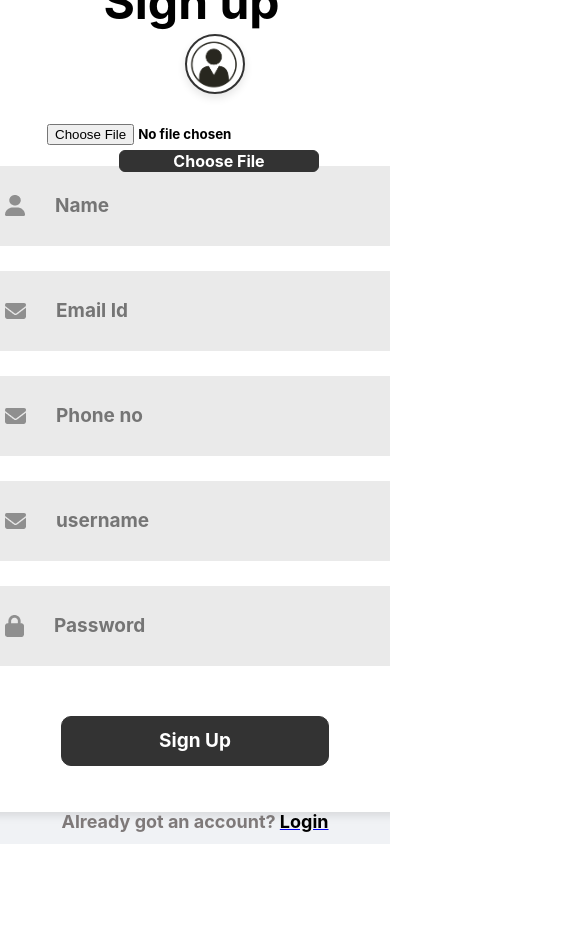
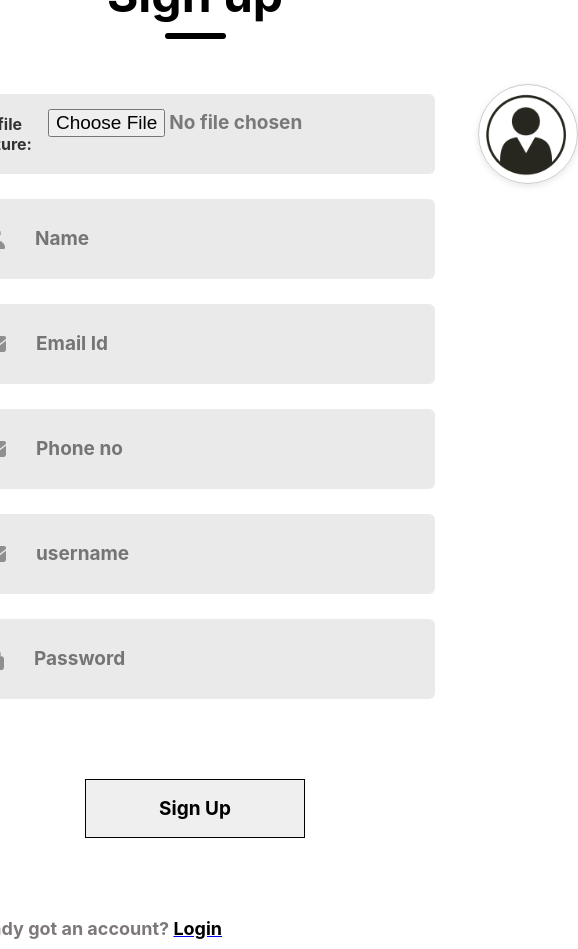
Before and after one commit to BCA-Major-Project/PMS-Frontend, a React (Vite) app: page /signup in a window 390 px wide. Shown: the whole page, 578 px wide, since content can reach past the window. Before the commit the page ends 844 px from the top, so only its background shows below. Built offline with nearby package versions, Linux system fonts and the light colour scheme.

Commit message:
Revert "fixed signup page"
This reverts commit 937bd2dd61c3316c5a1ca3ee99dc011ed095ff74.

```diff
--- a/src/pages/LoginSignup/Signup.css
+++ b/src/pages/LoginSignup/Signup.css
@@ -6,187 +6,129 @@
 }
 .link{
     margin: 5px;
+    /* position: absolute; */
 }
 
 .signup{
-    height: 100vh;
+    height: 100%;
     display: flex;
     align-items: center;
     justify-content: center;
-    background-color: #f0f2f5; /* Light background color */
-    overflow: hidden;
 }
 .container{
-    position: relative;
-    bottom: 80px;
-    /* display: flex; */
+    /* position: absolute; */
+    display: flex;
     flex-direction: column;
-    /* margin-top: 10%; */
+    margin-top: 10%;
+    /* left: 50%;
+    top:50%;
+    right: 50%; */
+    /* margin: auto;
+
+    margin-bottom: 50px; */
     background: #fff;
+    /* padding-bottom: 30px; */
     width: 600px;
-    height: 900px;
+    /* height: 700px; */
     border-radius: 10px;
-    box-shadow: 0 4px 8px rgba(0, 0, 0, 0.1); /* Soft shadow for the container */
-    padding: 30px; /* Added padding for better spacing inside the container */
+    /* align-items:center; */
 }
+
 .header{
     display: flex;
     flex-direction: column;
     align-items: center;
     gap: 9px;
     width: 100%;
-    margin-bottom: 20px; /* Moved spacing to the bottom for better layout */
+    margin-top: 30px;
 }
 .text{
-    margin-right: 7px;
-    color: #333; /* Darker shade for better readability */
+    color: black;
     font-size: 48px;
     font-weight: 700;
-    margin-bottom: 5px;
 }
+
 .underline{
     width: 61px;
     height: 6px;
-    background: #333; /* Match underline color with text */
+    background: black;
     border-radius: 9px;
 }
+
 .inputs{
+    margin-top: 55px;
     display: flex;
     flex-direction: column;
     gap: 25px;
+    /* space-between:  */
 }
+
 .input{
     display: flex;
     align-items: center;
-    width: 100%;
-    height: 60px; /* Reduced height for a sleeker look */
+    margin: auto;
+    width: 480px;
+    height: 80px;
     background: #eaeaea;
     border-radius: 6px;
-    padding: 0 20px; /* Added padding inside the input container */
 }
+
 .input img{
-    margin-right: 20px; /* Adjusted margin for better spacing */
+    margin: 0px 30px;
 }
+
 .input input{
-    flex: 1; /* Use flex to fill the remaining space */
-    height: 100%;
+    height: 50px;
+    width: 400px;
     background: transparent;
-    border: none;
+    border:none;
     outline: none;
-    color: #333; /* Darker text color */
-    font-size: 18px; /* Slightly smaller font size */
+    color: #797979;
+    font-size: 19px;
 }
+
+.forgot-password{
+    /* margin-top: 15px; */
+    margin-bottom: 10px;
+    color: #7e7979;
+    font-size: 18px;
+    width: fit-content;
+}
+
+.forgot-password span{
+    color: black;
+    cursor: pointer;
+}
+
 .submit-container{
     display: flex;
-    flex-direction: column; /* Stack the submit button and forgot-password text vertically */
-    align-items: center; /* Center align the elements */
-    margin: 20px auto;
-    position: relative;
-    bottom: 30px;
+    gap:30px;
+    margin:60px auto;
 }
-button.submit{
+
+button .submit{
     display: flex;
     justify-content: center;
     align-items: center;
+}
+
+.submit{
     width: 220px;
-    height: 50px; /* Reduced height for a sleeker look */
-    color: #fff; /* White text color */
-    background: #333; /* Dark background color */
-    border: 1px solid #333; /* Border matching the background */
+    height: 59px;
+    color: black;
+    margin:20px;
+    /* background: #c0c0c0; */
+    border: 1px solid black;
     font-size: 19px;
     font-weight: 700;
     cursor: pointer;
-    border-radius: 10px; /* Slightly rounded corners */
-    transition: background-color 0.3s; /* Smooth transition for background color */
-    margin-bottom: 15px; /* Add space between the button and forgot-password text */
-}
-button.submit:hover{
-    background: #555; /* Darker shade on hover */
-}
-.gray{
-    background: #eaeaea;
-    color: #676767;
+    /* border-radius: 15px; */
 }
 
 
-/* Profile picture styling */
-.image {
-    display: flex;
-    flex-direction: column;
-    align-items: center; /* Center align the image and file input */
-    justify-content: center;
-    gap: 10px; /* Space between the image and file input */
-    position: relative;
-    left: 230px;
-    bottom: 30px;
-}
-.image .profile_preview{
-    height: 200%;
-    width: 200%;
-    border-radius: 50%; /* Rounded image */
-    object-fit: cover; /* Ensure image covers the space without distortion */
-    border: 2px solid #333; /* Darker border for better visibility */
-    box-shadow: 0 4px 8px rgba(0, 0, 0, 0.1); /* Subtle shadow for depth */
-    margin: 20px auto; /* Center align the image with margin */
-}
-.profile {
-    display: flex;
-    justify-content: center;
-    align-items: center;
-    width: 200px;
-    height: 40px;
-    position: relative;
-    left: 19px;
-    bottom: 5px;
-    color: #fff;
-    background: #333;
-    border: 1px solid #333;
-    font-size: 16px;
-    font-weight: 700;
-    cursor: pointer;
-    border-radius: 6px; /* Slightly rounded corners */
-    transition: background-color 0.3s; /* Smooth transition for background color */
-}
-
-.profile:hover {
-    background: #555; /* Darker shade on hover */
-}
-.profile input[type="file"] {
-    display: none; /* Hide the default file input */
-}
-
-/* Error message styling */
-.error{
-    color: #d9534f; /* Bootstrap red color for error */
-    font-size: 14px; /* Smaller font size for error message */
-    /* margin-top: 5px;  */
-}
-
-/* Adjustments for mobile view */
-@media (max-width: 600px){
-    .container{
-        width: 90%; /* Adjust width for smaller screens */
-        margin-top: 20%; /* Adjust top margin for better positioning */
-    }
-    .input{
-        width: 100%; /* Full width inputs */
-        height: 50px; /* Adjusted height for smaller screens */
-    }
-    button.submit{
-        width: 100%; /* Full width button */
-    }
-}
-.forgot-password{
-    color: #000000;
-    font-size: 15px;
-    /* width: fit-content; */
-    /* Center align the forgot password text */
-    position: relative;
-}
-.forgot-password span{
-    color: #333;
-    cursor: pointer;
-    font-weight: bold; /* Make the link text bold */
+.gray{
+    background: #EAEAEA;
+    color: #676767;
 }
 
 .profile-preview {
--- a/src/pages/LoginSignup/Signup.jsx
+++ b/src/pages/LoginSignup/Signup.jsx
@@ -1,6 +1,8 @@
 import React, { useState } from 'react';
 import { addUser } from "../../service/api";
+import { useNavigate } from 'react-router-dom';
 import './Signup.css';
+import Modal from "../../components/Modal/Modal";
 
 import user_icon from '../assets/person.png';
 import email_icon from '../assets/email.png';
@@ -18,6 +20,7 @@ const initialValues = {
 };
 
 const Signup = () => {
+  const navigate = useNavigate();
   const [user, setUser] = useState(initialValues);
   const [errors, setErrors] = useState({});
   const [signupSuccess, setSignupSuccess] = useState(false);
@@ -55,15 +58,16 @@ const Signup = () => {
       }
     }
   };
-
   const addUserDetails = async () => {
     if (validateForm()) {
       try {
         const response = await addUser(user);
         console.log('Response:', response);
-        alert('Signup successful');
+        setSignupSuccess(true);
         setUser(initialValues);
-        setImagePreviewUrl(defaultAvatar); // Reset to default image after signup
+        setImagePreviewUrl(defaultAvatar);
+
+
       } catch (error) {
         console.error('Error during signup:', error);
       }
@@ -95,20 +99,14 @@ const Signup = () => {
       <div className='container'>
         <div className="header">
           <div className="text">Sign up</div>
-          {/* <div className="underline"></div> */}
+          <div className="underline"></div>
         </div>
         <div className="inputs">
-
-          <formcontrol className="image">
-            <img src={imagePreviewUrl} alt="Profile Preview" className="profile_preview"/>
-
+        <formcontrol className="input">
+            <label htmlFor="avatar">Profile Picture:</label>
             <input type="file" id="avatar" accept="image/*" onChange={handleImageChange} />
-
             {imageError && <div className="error">{imageError}</div>}
-            <label className="profile">
-              Choose File
-              <input type="file" id="avatar" accept="image/*" onChange={handleImageChange} />
-            </label>
+            <img src={imagePreviewUrl} alt="Profile Preview" className="profile-preview"/>
           </formcontrol>
 
           <formcontrol className="input">
@@ -156,9 +154,11 @@ const Signup = () => {
         </div>
         <div className="submit-container">
           <button className="submit" onClick={addUserDetails}>Sign Up</button>
-          {signupSuccess && <div className="signup-success">Signup Successful!</div>}
-          <div className="forgot-password">Already got an account? <Link to="/Login"><span>Login</span></Link></div>
         </div>
+        <Modal show={signupSuccess} title = "Signup Successful!" onClose={() => {setSignupSuccess(false);  navigate('/login');}}>
+          <p>Signup Successful! Proceed to Login</p>
+        </Modal>
+        <div className="forgot-password">Already got an account? <Link to="/Login"><span>Login</span></Link></div>
       </div>
     </div>
   );
```
